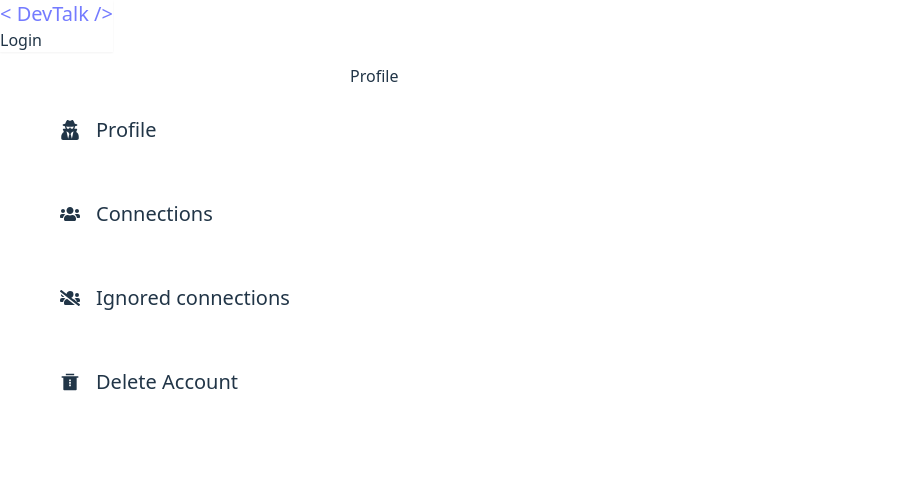
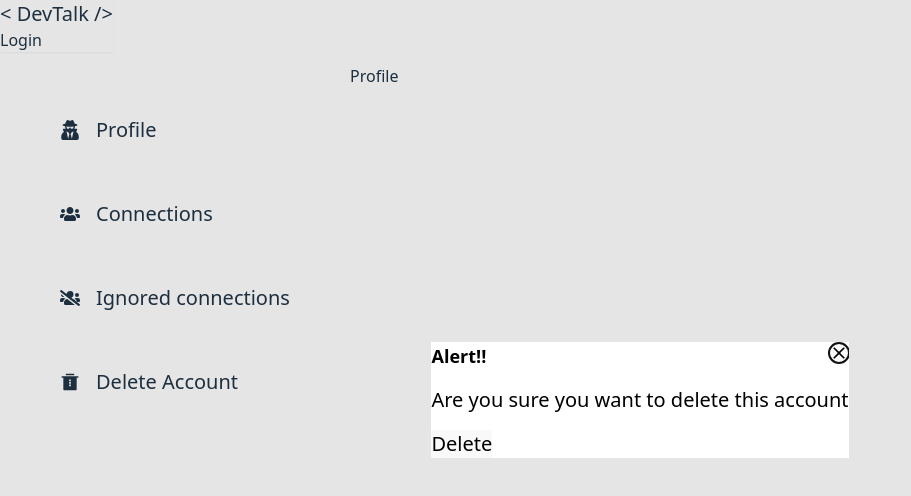
Before and after one commit to NamanGIT32/DevTinder-Frontend, a React (Vite) app: page /profile in a window 1280 px wide. Both pictures are taken after a click on the element "Delete Account". Shown: the top 496 px of the page, without its empty margins (0-911 px from the left). Built offline with nearby package versions, Linux system fonts and the light colour scheme; no server answers.

Commit message:
BASE_URL changed

```diff
--- a/src/Body.jsx
+++ b/src/Body.jsx
@@ -1,11 +1,12 @@
 import React, { useEffect } from 'react'
 import Navbar from './components/Boundry/Navbar'
-import { Outlet } from 'react-router-dom'
+import { Outlet, useNavigate } from 'react-router-dom'
 import { BASE_URL } from './utils/constants'
 import axios from 'axios'
 import { useDispatch, useSelector } from 'react-redux'
 import { addUser } from './redux/userSlice'
 const Body = () => {
+  const navigate = useNavigate();
   const dispatch = useDispatch()
   const user = useSelector((state) => state.user);
   const fetchUser = async () => {
@@ -14,6 +15,9 @@ const Body = () => {
       const data = res.data;
       dispatch(addUser(data.data))
     } catch (error) {
+      if(error.status === 401){
+        navigate('/login');
+      }
       console.error(error);
     }
   }
--- a/src/components/MyProfile/MyProfile.jsx
+++ b/src/components/MyProfile/MyProfile.jsx
@@ -1,28 +1,75 @@
-import React from 'react'
+import axios from "axios";
+import React from "react";
 import { FaUserSecret, FaUsers, FaUsersSlash } from "react-icons/fa";
 import { RiDeleteBin3Fill } from "react-icons/ri";
-import { useLocation, Link, Outlet } from 'react-router-dom';
-import Connections from './Connections';
-import IgnoredConnections from './IgnoredConnections';
+import { IoMdClose } from "react-icons/io";
+import { Link, Outlet, useNavigate } from "react-router-dom";
+import { BASE_URL } from "../../utils/constants";
 const MyProfile = () => {
-  const location = useLocation();
+  const navigate = useNavigate();
+  const deleteAccount = async () => {
+    try {
+      const res = await axios.delete(BASE_URL + '/user/deleteAccount', {}, {
+        withCredentials: true
+      });
+      const data = res.data;
+      console.log(res);
+      navigate('/login');
+    } catch (error) {
+      console.error(error);
+    }
+  };
   return (
-    <div className='flex h-screen'>
-      <div className='w-[350px] bg-base-300 pt-10 flex flex-col gap-8'>
-        <div className='flex items-center gap-4 text-xl cursor-pointer hover:bg-base-100 ml-10 mr-3 px-5 py-3 rounded-md transition-all'><FaUserSecret /> Profile</div>
+    <div className="flex h-screen">
+      <div className="w-[350px] bg-base-300 pt-10 flex flex-col gap-8">
+        <Link to="/profile">
+          <div className="flex items-center gap-4 text-xl cursor-pointer hover:bg-base-100 ml-10 mr-3 px-5 py-3 rounded-md transition-all">
+            <FaUserSecret /> Profile
+          </div>
+        </Link>
         <Link to="/profile/connections">
-          <div className='flex items-center gap-4 text-xl cursor-pointer hover:bg-base-100 ml-10 mr-3 px-5 py-3 rounded-md transition-all'><FaUsers /> Connections</div>
+          <div className="flex items-center gap-4 text-xl cursor-pointer hover:bg-base-100 ml-10 mr-3 px-5 py-3 rounded-md transition-all">
+            <FaUsers /> Connections
+          </div>
         </Link>
         <Link to="/profile/ignoredconnections">
-          <div className='flex items-center gap-4 text-xl cursor-pointer hover:bg-base-100 ml-10 mr-3 px-5 py-3 rounded-md transition-all'><FaUsersSlash /> Ignored connections</div>
+          <div className="flex items-center gap-4 text-xl cursor-pointer hover:bg-base-100 ml-10 mr-3 px-5 py-3 rounded-md transition-all">
+            <FaUsersSlash /> Ignored connections
+          </div>
         </Link>
-        <div className='flex items-center gap-4 text-xl cursor-pointer hover:bg-base-100 ml-10 mr-3 px-5 py-3 rounded-md transition-all'><RiDeleteBin3Fill/> Delete Account</div>
+        <div
+          className="flex items-center gap-4 text-xl cursor-pointer hover:bg-base-100 ml-10 mr-3 px-5 py-3 rounded-md transition-all"
+          onClick={() => document.getElementById("my_modal_5").showModal()}
+        >
+          <RiDeleteBin3Fill /> Delete Account
+          <dialog
+            id="my_modal_5"
+            className="modal modal-bottom sm:modal-middle"
+          >
+            <div className="modal-box">
+              <div className="flex items-center justify-between">
+                <h3 className="font-bold text-lg">Alert!!</h3>
+                <form method="dialog">
+                  {/* if there is a button in form, it will close the modal */}
+                  <button className="btn rounded-full shrink-0 text-xl"><IoMdClose /></button>
+                </form>
+              </div>
+
+              <p className="py-4">
+                Are you sure you want to delete this account
+              </p>
+              <div className="modal-action">
+              <button className="btn btn-error" onClick={() => deleteAccount()} >Delete</button>
+              </div>
+            </div>
+          </dialog>
+        </div>
       </div>
-      <div className='flex-1'>
-        <Outlet/>
+      <div className="flex-1">
+        <Outlet />
       </div>
     </div>
-  )
-}
+  );
+};
 
 export default MyProfile;
--- a/src/utils/constants.jsx
+++ b/src/utils/constants.jsx
@@ -1 +1,2 @@
-export const BASE_URL = "http://localhost:3000";
+// export const BASE_URL = "http://localhost:3000";
+export const BASE_URL = "/api";
```
